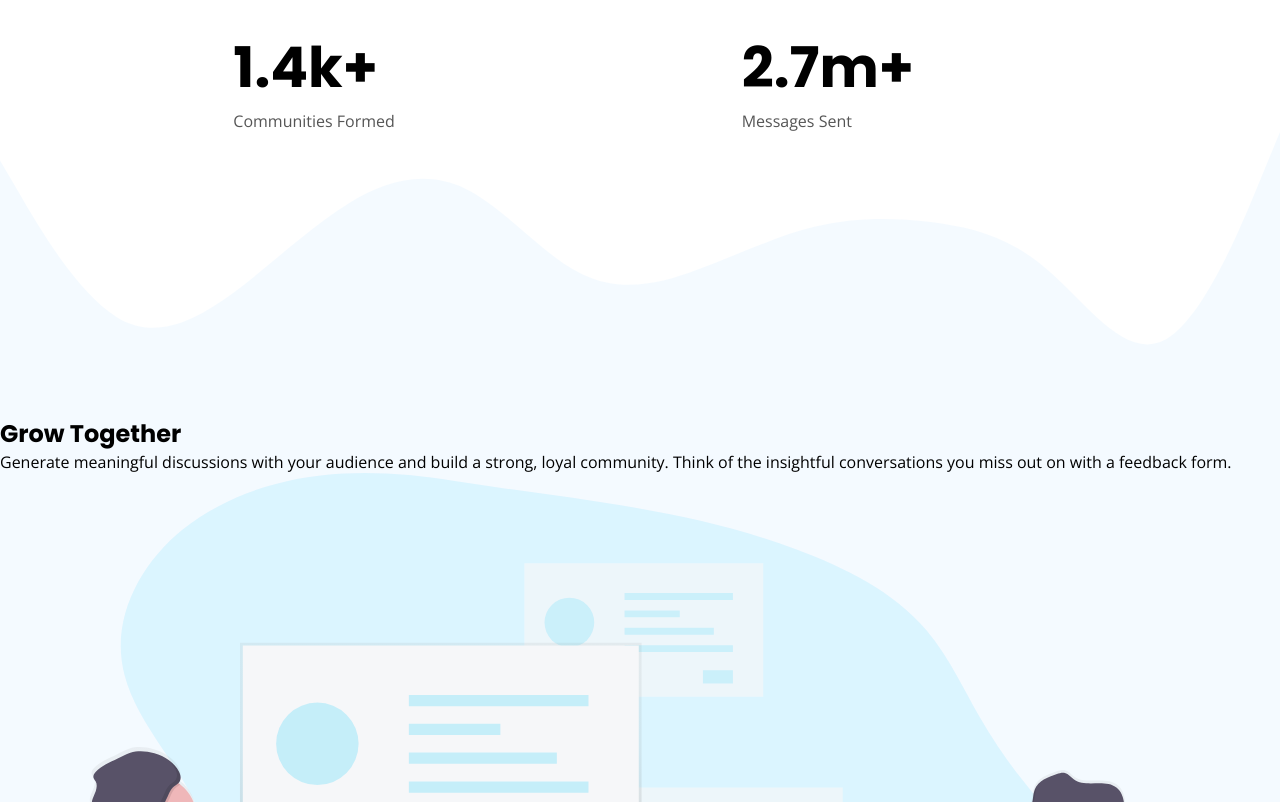
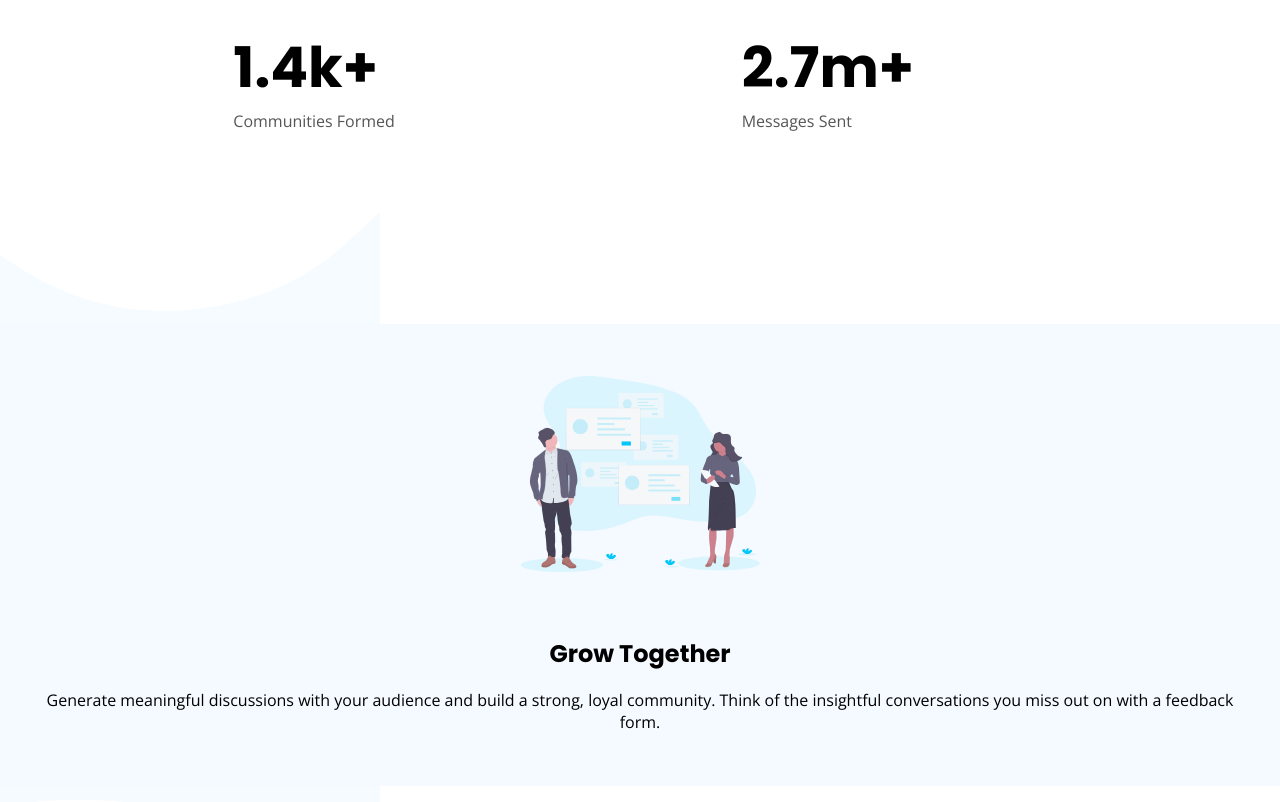
Before and after one commit to AjeaSmith/Huddle-page-with-curves, a plain HTML site: page index.html in a window 1280 px wide. Shown: the part 1358-2160 px from the top of the page. Drawn offline with nearby package versions, Linux system fonts and the light colour scheme.

Commit message:
working on main section

```diff
--- a/css/style.scss
+++ b/css/style.scss
@@ -23,6 +23,10 @@ body {
     font-family: 'Open Sans', sans-serif;
 }
 
+img {
+    width: 100px;
+}
+
 ul li,
 button {
     cursor: pointer;
@@ -30,8 +34,6 @@ button {
 
 .grow,
 .users {
-    background-color: $PaleBlue;
-
     img {
         width: 100%;
     }
@@ -191,4 +193,56 @@ header {
 .main {
     display: grid;
     grid-template-rows: auto auto auto;
+    row-gap: 50px;
+
+    .grow {
+        margin-top: 5em;
+
+        &:before {
+            content: "";
+            width: 380px;
+            height: 112px;
+            display: block;
+            background-image: url("../images/bg-section-top-mobile-1.svg");
+            background-repeat: no-repeat;
+            background-size: 100%;
+        }
+
+        &:after {
+            content: "";
+            width: 380px;
+            height: 112px;
+            display: block;
+            background-image: url("../images/bg-section-bottom-mobile-1.svg");
+            background-repeat: no-repeat;
+            background-size: 100%;
+        }
+
+        img {
+            width: 239px;
+        }
+
+        .grow_wrapper {
+            height: 462px;
+            padding: 0 26px;
+            background-color: $PaleBlue;
+            display: flex;
+            flex-direction: column;
+            justify-content: center;
+            align-items: center;
+
+            .grow_text {
+                text-align: center;
+                order: 2;
+
+                h2 {
+                    margin-bottom: 18px;
+                }
+            }
+
+            img {
+                margin-bottom: 64px;
+            }
+        }
+    }
 }
--- a/index.html
+++ b/index.html
@@ -39,22 +39,14 @@
     </section>
     <section class="main">
         <div class="grow">
-            <svg xmlns="http://www.w3.org/2000/svg" viewBox="0 0 1440 320">
-                <path fill="#fff" fill-opacity="1"
-                    d="M0,32L21.8,69.3C43.6,107,87,181,131,208C174.5,235,218,213,262,181.3C305.5,149,349,107,393,80C436.4,53,480,43,524,64C567.3,85,611,139,655,160C698.2,181,742,171,785,154.7C829.1,139,873,117,916,106.7C960,96,1004,96,1047,101.3C1090.9,107,1135,117,1178,154.7C1221.8,192,1265,256,1309,234.7C1352.7,213,1396,107,1418,53.3L1440,0L1440,0L1418.2,0C1396.4,0,1353,0,1309,0C1265.5,0,1222,0,1178,0C1134.5,0,1091,0,1047,0C1003.6,0,960,0,916,0C872.7,0,829,0,785,0C741.8,0,698,0,655,0C610.9,0,567,0,524,0C480,0,436,0,393,0C349.1,0,305,0,262,0C218.2,0,175,0,131,0C87.3,0,44,0,22,0L0,0Z">
-                </path>
-            </svg>
-            <div class="grow_text">
-                <h2>Grow Together</h2>
-                <p>Generate meaningful discussions with your audience and build a strong, loyal community.
-                    Think of the insightful conversations you miss out on with a feedback form.</p>
+            <div class="grow_wrapper">
+                <div class="grow_text">
+                    <h2>Grow Together</h2>
+                    <p>Generate meaningful discussions with your audience and build a strong, loyal community.
+                        Think of the insightful conversations you miss out on with a feedback form.</p>
+                </div>
+                <img src="images/illustration-grow-together.svg" alt="two people standing next to each other">
             </div>
-            <img src="images/illustration-grow-together.svg" alt="two people standing next to each other">
-            <svg xmlns="http://www.w3.org/2000/svg" viewBox="0 0 1440 319">
-                <path fill="#fff" fill-opacity="1"
-                    d="M0,32L21.8,69.3C43.6,107,87,181,131,208C174.5,235,218,213,262,181.3C305.5,149,349,107,393,80C436.4,53,480,43,524,64C567.3,85,611,139,655,160C698.2,181,742,171,785,154.7C829.1,139,873,117,916,106.7C960,96,1004,96,1047,101.3C1090.9,107,1135,117,1178,154.7C1221.8,192,1265,256,1309,234.7C1352.7,213,1396,107,1418,53.3L1440,0L1440,320L1418.2,320C1396.4,320,1353,320,1309,320C1265.5,320,1222,320,1178,320C1134.5,320,1091,320,1047,320C1003.6,320,960,320,916,320C872.7,320,829,320,785,320C741.8,320,698,320,655,320C610.9,320,567,320,524,320C480,320,436,320,393,320C349.1,320,305,320,262,320C218.2,320,175,320,131,320C87.3,320,44,320,22,320L0,320Z">
-                </path>
-            </svg>
         </div>
         <div class="conversations">
             <div class="conversation_text">
```
Also changed, not shown: css/style.css, 1 other file.
